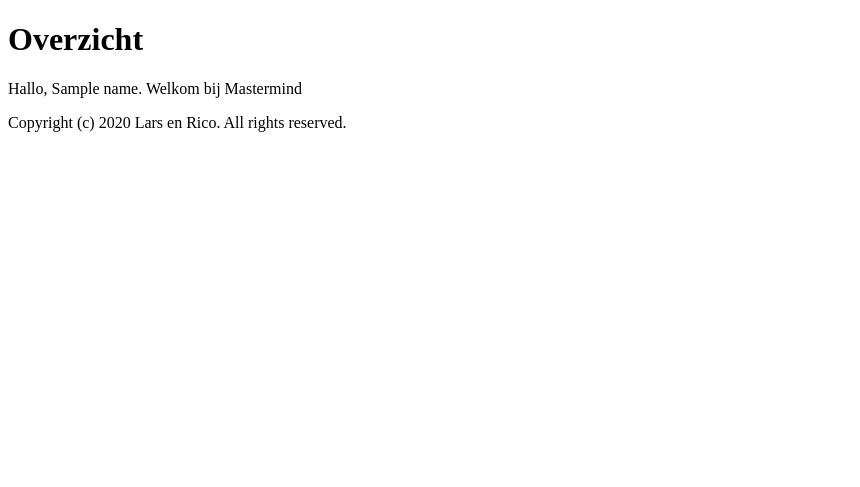
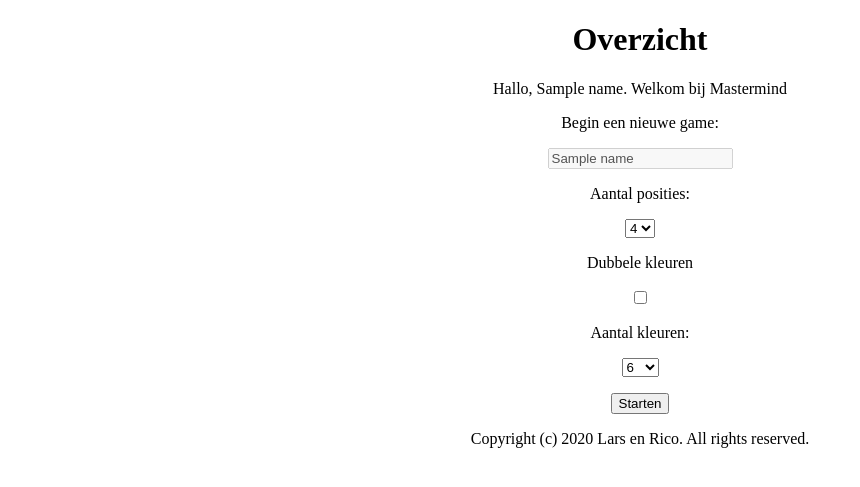
Before and after one commit to Versteeg0/MastermindFlask, a Flask app: template Templates/user.html in a window 1280 px wide. Shown: the top 487 px of the page, without its empty margins (0-860 px from the left). Run offline with Flask 2, Linux system fonts and the light colour scheme; the template is opened without the code that fills it: most values are stand-ins (such as "Sample title", 1, 10 or a date in 2020).

Commit message:
homepage + css

```diff
--- a/Templates/layout.html
+++ b/Templates/layout.html
@@ -5,6 +5,7 @@
         <meta charset="utf-8">
         <meta name="viewport" content="width=device-width, initial-scale=1">
         <title>{% block title %}{% endblock %}</title>
+        <link rel="stylesheet" href="{{ url_for('static', filename='style.css') }}">
         {% endblock %}
     </head>
     <body>
--- a/Templates/user.html
+++ b/Templates/user.html
@@ -2,4 +2,22 @@
 {% block title %}Overzicht{% endblock %}
 {% block content %}
     <p>Hallo, {{ name }}. Welkom bij Mastermind</p>
+
+    <p>Begin een nieuwe game: </p>
+    <form method="post" action="/startgame/">
+        <p><input type="text" name="username" value="{{ name }}" disabled="true"></p>
+        <p>Aantal posities:</p>
+        <select name="amount_of_boxes">
+            <option>4</option>
+            <option>6</option>
+        </select>
+        <p>Dubbele kleuren</p>
+        <input type="checkbox" name="multiple_colors">
+        <p>Aantal kleuren:</p>
+        <select name="amount_of_boxes">
+            <option>6</option>
+            <option>10</option>
+        </select>
+        <p><input type="submit" value="Starten"></p>
+    </form>
 {% endblock %}
--- /dev/null
+++ b/leaderboard.py
@@ -0,0 +1,6 @@
+from database import Database
+
+
+class Leaderboard:
+    def __init__(self):
+        db = Database()
--- a/main.py
+++ b/main.py
@@ -9,7 +9,7 @@ db.create_tables()
 
 
 @app.route('/', methods=['GET', 'POST'])
-def startPage():
+def start_page():
     if request.method == 'POST':
         username = request.form['username']
         return render_template('user.html', name=username)
--- /dev/null
+++ b/static/style.css
@@ -0,0 +1,3 @@
+body {
+  text-align: center;
+}
```
